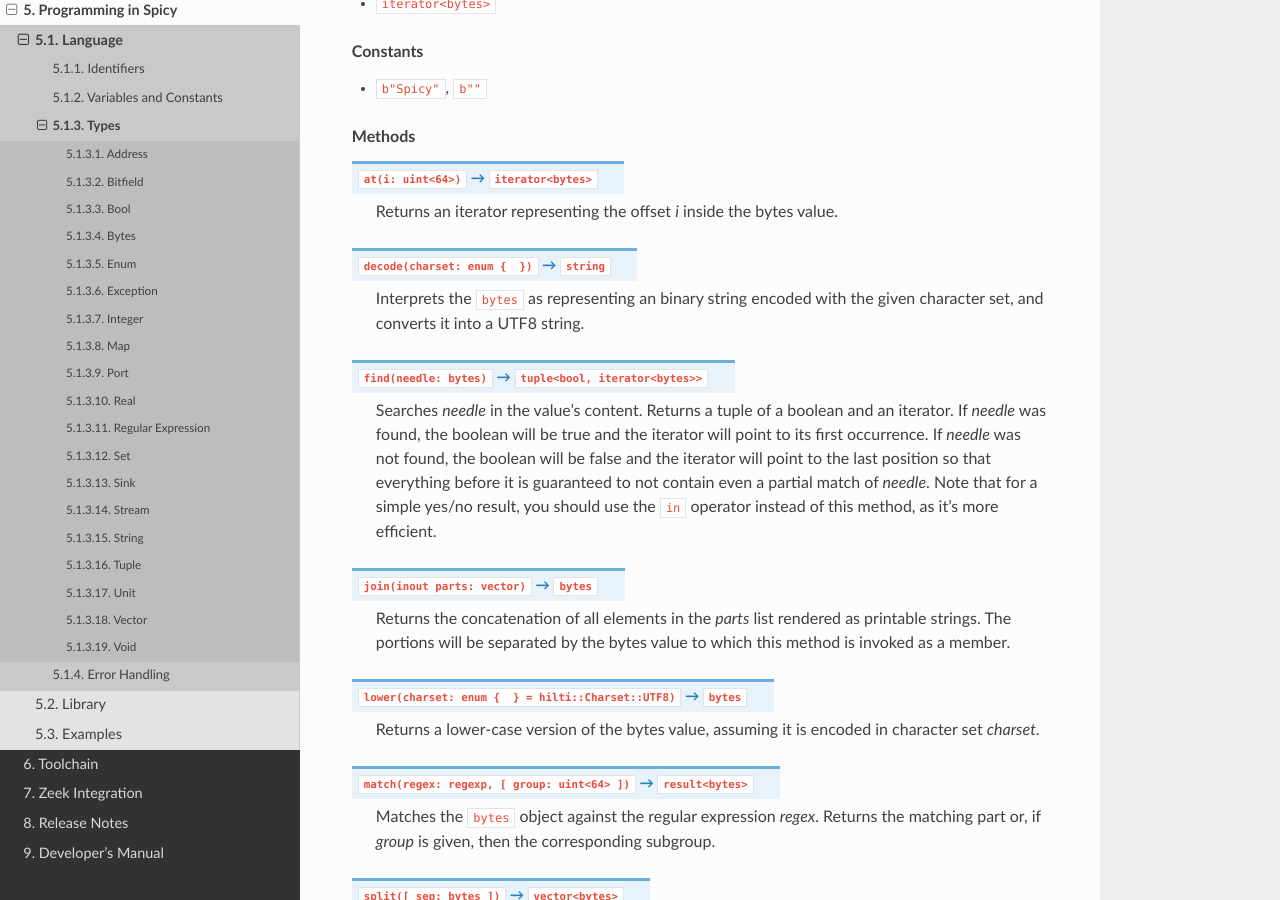
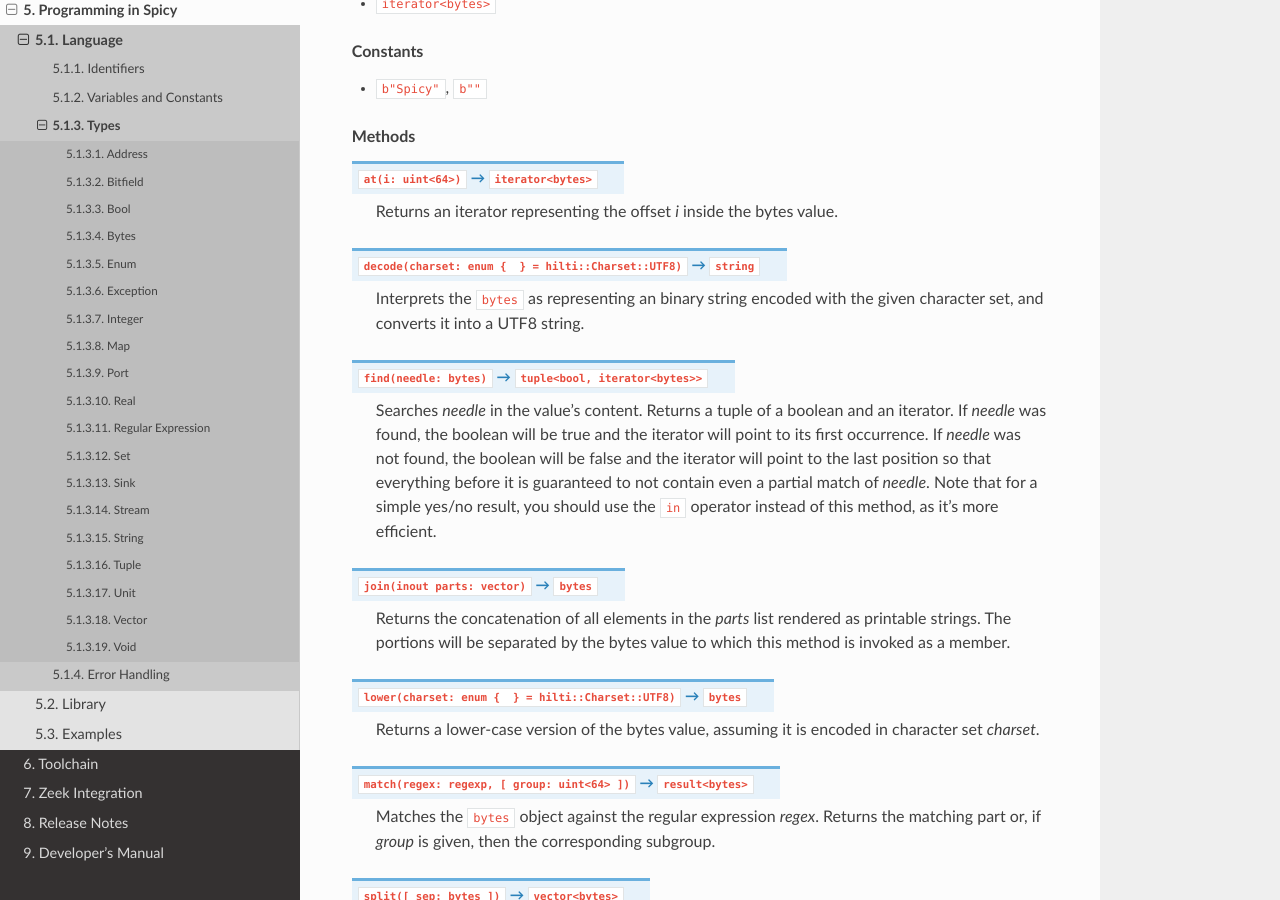
Before and after one commit to zeek/spicy, a Sphinx documentation site: the page built from doc/programming/language/types.rst, in a window 1280 px wide and 900 px high, scrolled down 1860 px. Built offline with Sphinx 7.4.7 and the Read the Docs theme 2.0.0, drawn with Linux system fonts in a browser that asks for light colours; pages that are not in the unit, such as notebooks, are missing from menus.

Commit message:
Make UTF8 default for bytes::decode().
Close #254.

```diff
--- a/doc/autogen/types/bytes.rst
+++ b/doc/autogen/types/bytes.rst
@@ -5,7 +5,7 @@
     Returns an iterator representing the offset *i* inside the bytes
     value.
 
-.. spicy:method:: bytes::decode bytes decode False string (charset: enum~{~~})
+.. spicy:method:: bytes::decode bytes decode False string (charset: enum~{~~} = hilti::Charset::UTF8)
 
     Interprets the ``bytes`` as representing an binary string encoded with
     the given character set, and converts it into a UTF8 string.
```
Also changed, not shown: 2 other files.
